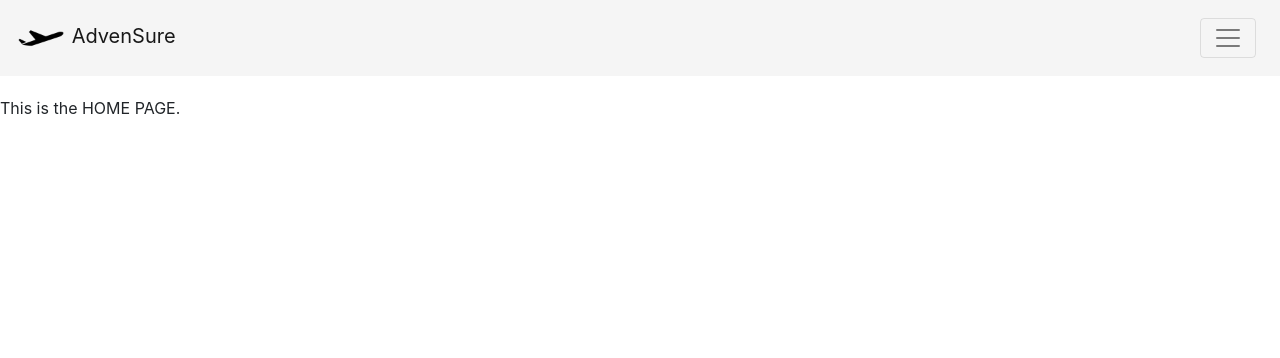
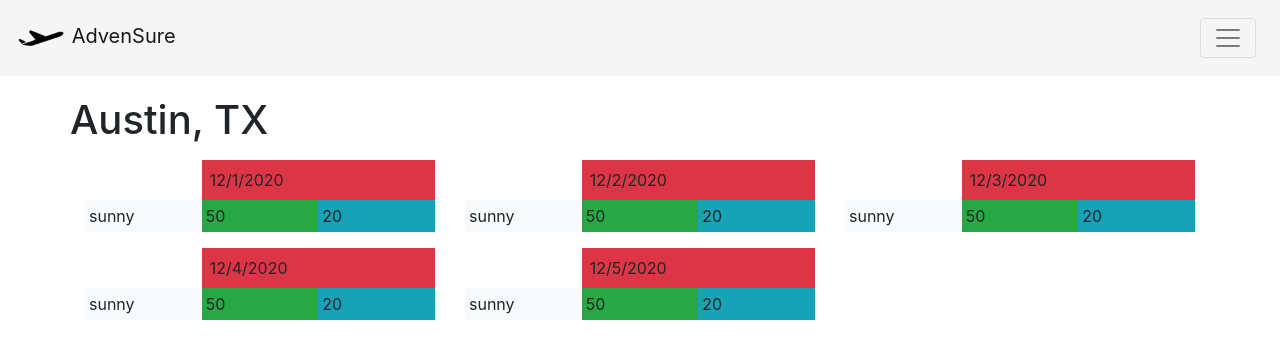
Before and after one commit to ted-peters/AdvenSure, a React (Create React App) app in the folder client/: page /weather in a window 1280 px wide. Shown: the top 358 px of the page. Built offline with nearby package versions, Linux system fonts and the light colour scheme.

Commit message:
created weather page, and temp component

```diff
--- a/client/src/App.js
+++ b/client/src/App.js
@@ -10,6 +10,7 @@ import Nav from './comp/Nav'
 import Home from './pages/Home'
 import Login from './pages/Login'
 import Signup from './pages/SignUp'
+import Weather from './pages/Weather'
 
 export default function App() {
   return (
@@ -23,6 +24,9 @@ export default function App() {
         <Route path="/signup">
           <Signup />
         </Route>
+        <Route path="/weather">
+          <Weather />
+        </Route>
         <Route path="/">
           <Home />
         </Route>
--- /dev/null
+++ b/client/src/comp/Temp.jsx
@@ -0,0 +1,17 @@
+import React from 'react'
+
+export default function Temp(props) {
+    return (
+        <div className="col-sm-12 col-md-6 col-lg-4 py-2">
+            <div className="container">
+                <div className="row">
+                    <div className="col-4"></div>
+                    <div className="col-8 bg-danger p-2">{props.date}</div>
+                    <div className="col-4 bg-light p-1">{props.icon}</div>
+                    <div className="col-4 bg-success p-1">{props.temp}</div>
+                    <div className="col-4 bg-info p-1">{props.humidity}</div>
+                </div>
+            </div>
+        </div>
+    )
+}
--- /dev/null
+++ b/client/src/pages/Weather.jsx
@@ -0,0 +1,23 @@
+import React from 'react'
+import Temp from '../comp/Temp'
+
+export default function Weather() {
+    return (
+        <div>
+            <div className="container">
+                <div className="row">
+                    <h1 className="cityName">Austin, TX</h1>
+                    <div className="container">
+                        <div className="row">
+                            <Temp date="12/1/2020" icon="sunny" temp="50" humidity="20" />
+                            <Temp date="12/2/2020" icon="sunny" temp="50" humidity="20" />
+                            <Temp date="12/3/2020" icon="sunny" temp="50" humidity="20" />
+                            <Temp date="12/4/2020" icon="sunny" temp="50" humidity="20" />
+                            <Temp date="12/5/2020" icon="sunny" temp="50" humidity="20" />
+                        </div>
+                    </div>
+                </div>
+            </div>
+        </div>
+    )
+}
```
